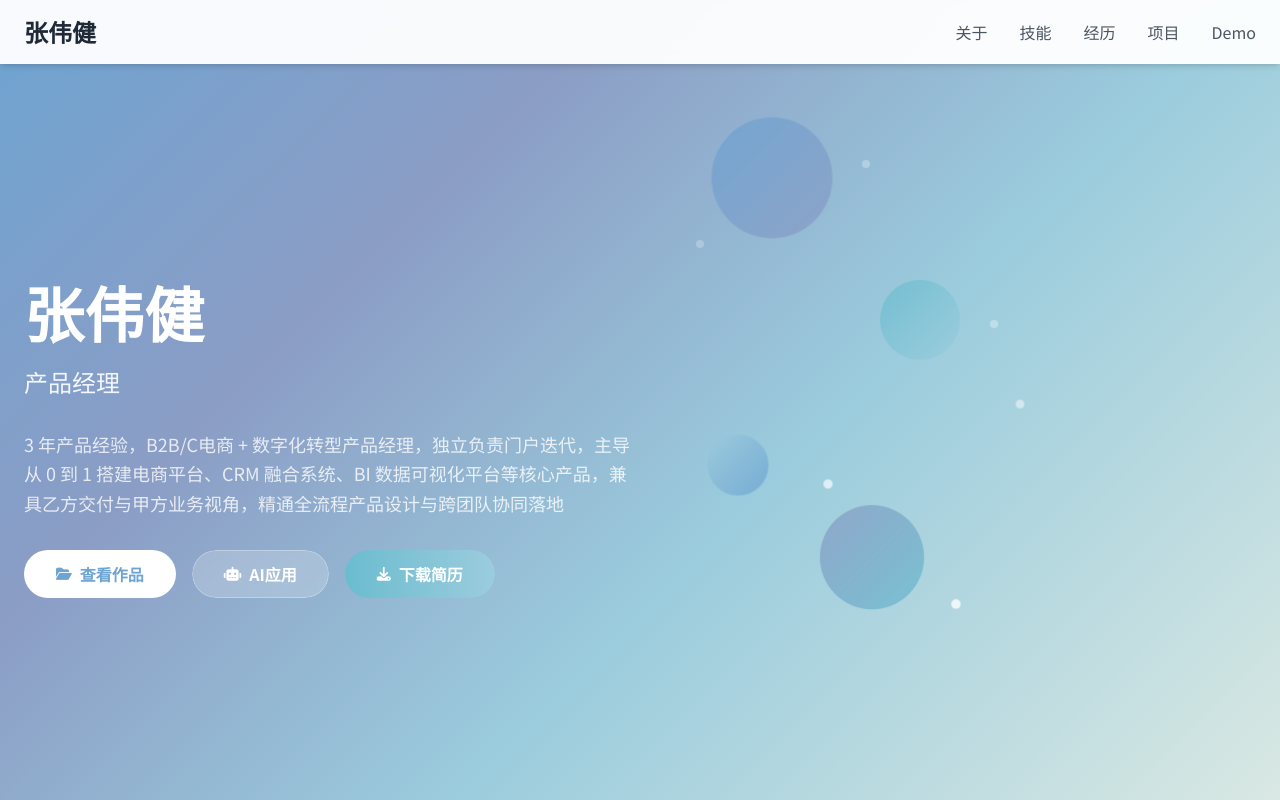
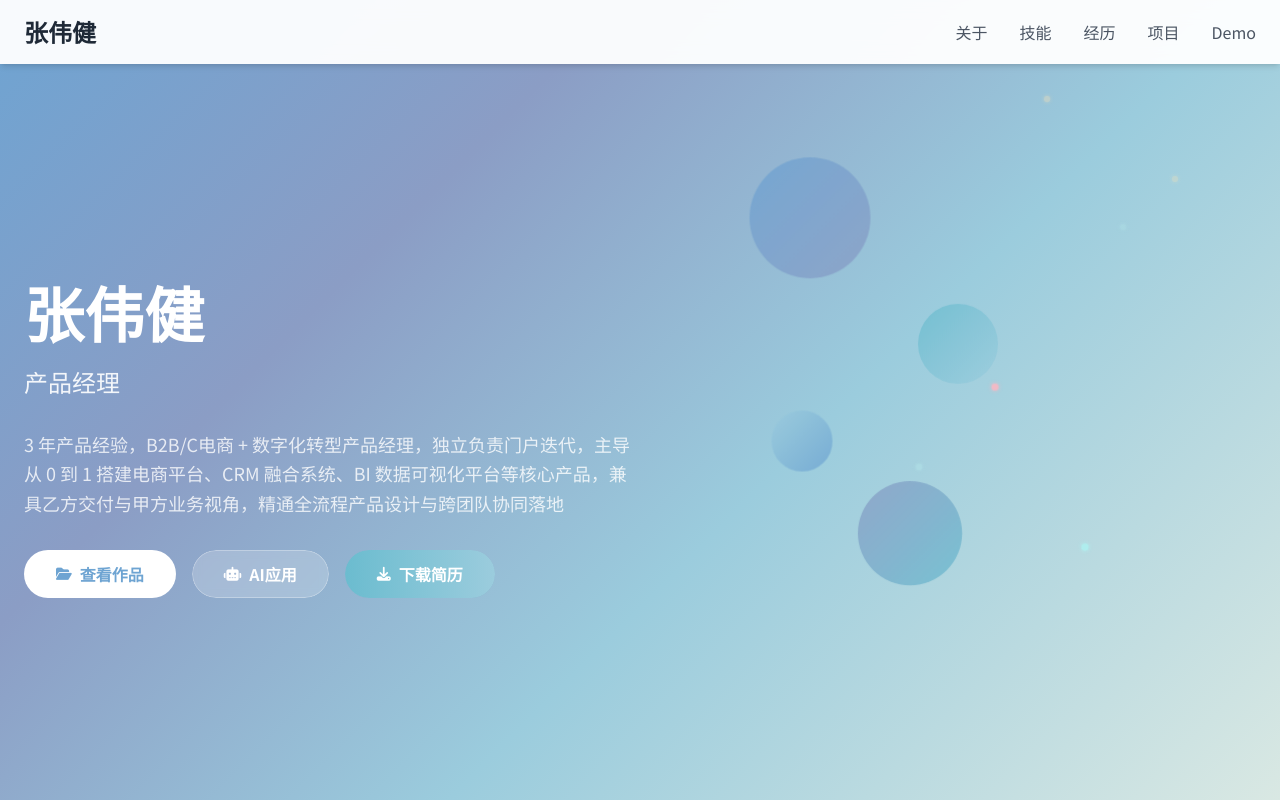
Before and after one commit to qq1251641262-gif/pm-portfolio, a plain HTML site: page index.html in a window 1280 px wide. Shown: the top 800 px of the page. Drawn offline with nearby package versions, Linux system fonts and the light colour scheme.

Commit message:
Update: Group circles closer, add colored star-like dots with glow effect

```diff
--- a/index.html
+++ b/index.html
@@ -70,8 +70,8 @@
             width: 120px;
             height: 120px;
             background: linear-gradient(135deg, #6EA4D2 0%, #8B9DC5 100%);
-            top: 15%;
-            right: 35%;
+            top: 20%;
+            right: 32%;
             animation-delay: 0s;
         }
 
@@ -79,8 +79,8 @@
             width: 80px;
             height: 80px;
             background: linear-gradient(135deg, #6BBCCF 0%, #9BCCDD 100%);
-            top: 35%;
-            right: 25%;
+            top: 38%;
+            right: 22%;
             animation-delay: 1s;
         }
 
@@ -88,8 +88,8 @@
             width: 60px;
             height: 60px;
             background: linear-gradient(135deg, #9BCCDD 0%, #6EA4D2 100%);
-            top: 55%;
-            right: 40%;
+            top: 52%;
+            right: 35%;
             animation-delay: 2s;
         }
 
@@ -97,8 +97,8 @@
             width: 100px;
             height: 100px;
             background: linear-gradient(135deg, #8B9DC5 0%, #6BBCCF 100%);
-            top: 65%;
-            right: 28%;
+            top: 62%;
+            right: 25%;
             animation-delay: 3s;
         }
 
@@ -110,11 +110,31 @@
 
         .fixed-bg .bg-dot {
             position: absolute;
-            width: 8px;
-            height: 8px;
-            background: rgba(255, 255, 255, 0.8);
+            width: 6px;
+            height: 6px;
             border-radius: 50%;
             animation: twinkle 3s ease-in-out infinite;
+            box-shadow: 0 0 4px currentColor;
+        }
+
+        .fixed-bg .bg-dot-yellow {
+            background: #FFE4B5;
+            color: #FFE4B5;
+        }
+
+        .fixed-bg .bg-dot-blue {
+            background: #B0E0E6;
+            color: #B0E0E6;
+        }
+
+        .fixed-bg .bg-dot-pink {
+            background: #FFB6C1;
+            color: #FFB6C1;
+        }
+
+        .fixed-bg .bg-dot-cyan {
+            background: #AFEEEE;
+            color: #AFEEEE;
         }
 
         /* 页面内容区域使用透明背景，让固定背景显示 */
@@ -263,12 +283,12 @@
         <div class="bg-shape bg-shape-4"></div>
         <!-- 装饰点 -->
         <div class="bg-dots">
-            <div class="bg-dot" style="top: 20%; right: 32%; animation-delay: 0.5s;"></div>
-            <div class="bg-dot" style="top: 40%; right: 22%; animation-delay: 1.2s;"></div>
-            <div class="bg-dot" style="top: 60%; right: 35%; animation-delay: 1.8s;"></div>
-            <div class="bg-dot" style="top: 75%; right: 25%; animation-delay: 2.5s;"></div>
-            <div class="bg-dot" style="top: 30%; right: 45%; animation-delay: 0.8s;"></div>
-            <div class="bg-dot" style="top: 50%; right: 20%; animation-delay: 1.5s;"></div>
+            <div class="bg-dot bg-dot-yellow" style="top: 12%; right: 18%; animation-delay: 0.5s;"></div>
+            <div class="bg-dot bg-dot-blue" style="top: 28%; right: 12%; animation-delay: 1.2s;"></div>
+            <div class="bg-dot bg-dot-pink" style="top: 48%; right: 22%; animation-delay: 1.8s;"></div>
+            <div class="bg-dot bg-dot-cyan" style="top: 68%; right: 15%; animation-delay: 2.5s;"></div>
+            <div class="bg-dot bg-dot-yellow" style="top: 22%; right: 8%; animation-delay: 0.8s;"></div>
+            <div class="bg-dot bg-dot-blue" style="top: 58%; right: 28%; animation-delay: 1.5s;"></div>
         </div>
     </div>
     <!-- 导航栏 -->
```
